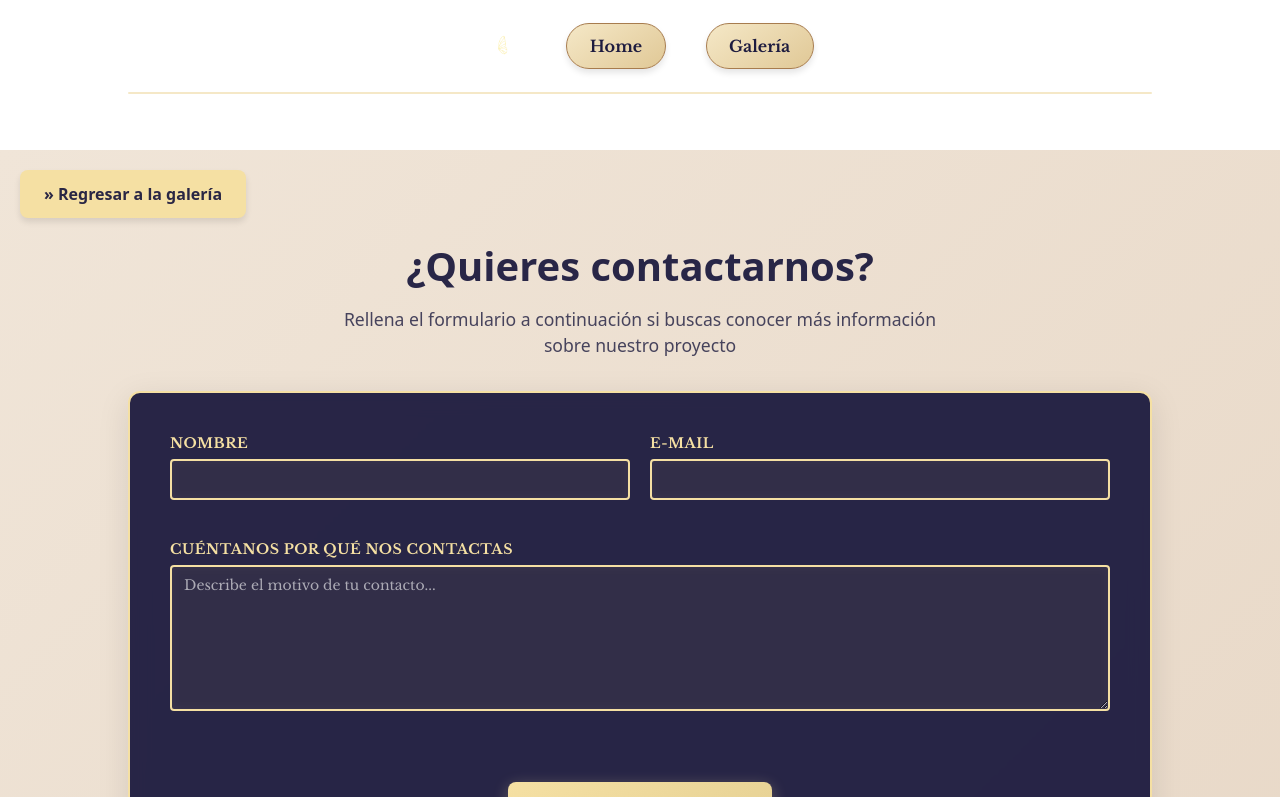
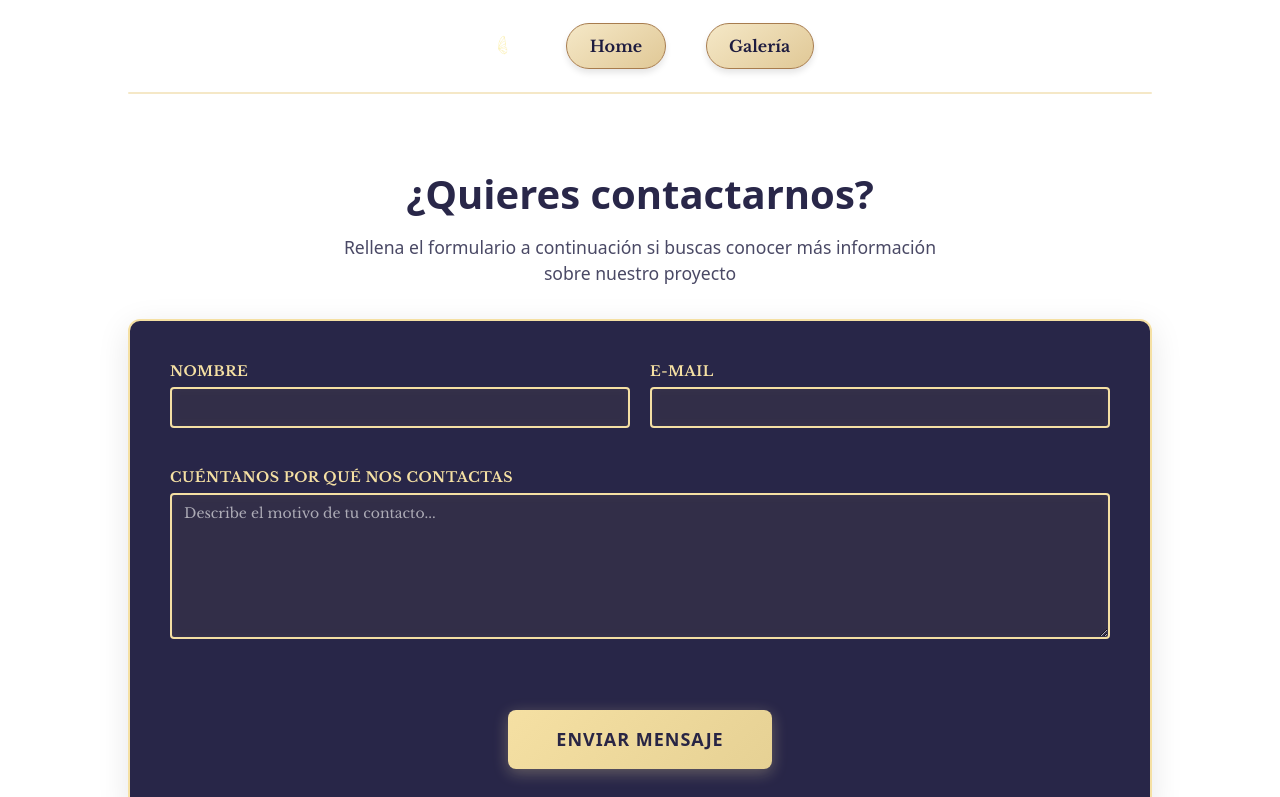
Before and after one commit to nicolegugu93/Noctiluca, a React (Vite) app: page /contactbutterfly in a window 1280 px wide. Shown: the top 797 px of the page. Built offline with nearby package versions, Linux system fonts and the light colour scheme.

Commit message:
delete button

```diff
--- a/src/pages/ContactButterfly.jsx
+++ b/src/pages/ContactButterfly.jsx
@@ -59,10 +59,6 @@ export default function ContactButterfly() {
     }
   };
 
-  const handleBackToGallery = () => {
-    navigate('/butterflygallery');
-  };
-
   // Datos de los desarrolladores --`poner los links
   const developers = [
     {
@@ -92,16 +88,6 @@ export default function ContactButterfly() {
 
   return (
     <div className="contact-butterfly-container">
-      {/* Botón superior */}
-      <div className="back-button-container">
-        <button
-          onClick={handleBackToGallery}
-          className="back-button"
-        >
-          » Regresar a la galería
-        </button>
-      </div>
-
       {/* Contenido principal */}
       <div className="main-content">
         <div className="header-section">
--- a/src/pages/CreateButterfly.jsx
+++ b/src/pages/CreateButterfly.jsx
@@ -74,22 +74,8 @@ export default function CreateButterfly() {
     }
   };
 
-  const handleBackToGallery = () => {
-    navigate('/butterflygallery');
-  };
-
   return (
     <div className="create-butterfly-container">
-      {/* Botón superior */}
-      <div className="back-button-container">
-        <button
-          onClick={handleBackToGallery}
-          className="back-button"
-        >
-          » Regresar a la galería
-        </button>
-      </div>
-
       {/* Contenido principal */}
       <div className="main-content">
         <div className="header-section">
--- a/src/style/butterflymembers.css
+++ b/src/style/butterflymembers.css
@@ -1,37 +1,7 @@
-/* Contenedor principal con fondo degradado */
+/* Contenedor principal sin fondo */
 .contact-butterfly-container {
   min-height: 100vh;
-  background: linear-gradient(135deg, #f0e5d8 0%, #e6d5c3 100%);
   padding: 20px;
-}
-
-.back-button-container {
-  margin-bottom: 24px;
-}
-
-.back-button {
-  background-color: #f5e0a3;
-  color: rgba(29, 27, 63, 0.95);
-  padding: 12px 24px;
-  border: none;
-  border-radius: 8px;
-  font-weight: 600;
-  font-size: 16px;
-  cursor: pointer;
-  box-shadow: 0 4px 6px rgba(0, 0, 0, 0.1);
-  transition: all 0.3s ease;
-  transform: translateY(0);
-}
-
-.back-button:hover {
-  background-color: rgba(29, 27, 63, 0.95);
-  color: #f5e0a3;
-  box-shadow: 0 6px 12px rgba(0, 0, 0, 0.15);
-  transform: translateY(-2px) scale(1.05);
-}
-
-.back-button:active {
-  transform: translateY(0) scale(0.98);
 }
 
 .main-content {
@@ -429,11 +399,6 @@
     font-size: 1rem;
   }
 
-  .back-button {
-    width: 100%;
-    text-align: center;
-  }
-
   .submit-button {
     width: 100%;
     padding: 16px 24px;
@@ -510,7 +475,6 @@
 
 .form-input,
 .form-textarea,
-.back-button,
 .submit-button {
   transition: all 0.3s cubic-bezier(0.4, 0, 0.2, 1);
 }
--- a/src/style/createbutterfly.css
+++ b/src/style/createbutterfly.css
@@ -1,37 +1,7 @@
 /* Contenedor principal */
 .create-butterfly-container {
   min-height: 100vh;
-  background: linear-gradient(135deg, #f0e5d8 0%, #e6d5c3 100%);
   padding: 20px;
-}
-
-.back-button-container {
-  margin-bottom: 24px;
-}
-
-.back-button {
-  background-color: #f5e0a3;
-  color: rgba(29, 27, 63, 0.95);
-  padding: 12px 24px;
-  border: none;
-  border-radius: 8px;
-  font-weight: 600;
-  font-size: 16px;
-  cursor: pointer;
-  box-shadow: 0 4px 6px rgba(0, 0, 0, 0.1);
-  transition: all 0.3s ease;
-  transform: translateY(0);
-}
-
-.back-button:hover {
-  background-color: rgba(29, 27, 63, 0.95);
-  color: #f5e0a3;
-  box-shadow: 0 6px 12px rgba(0, 0, 0, 0.15);
-  transform: translateY(-2px) scale(1.05);
-}
-
-.back-button:active {
-  transform: translateY(0) scale(0.98);
 }
 
 .main-content {
@@ -289,11 +259,6 @@
     font-size: 1rem;
   }
 
-  .back-button {
-    width: 100%;
-    text-align: center;
-  }
-
   .submit-button {
     width: 100%;
     padding: 16px 24px;
```
